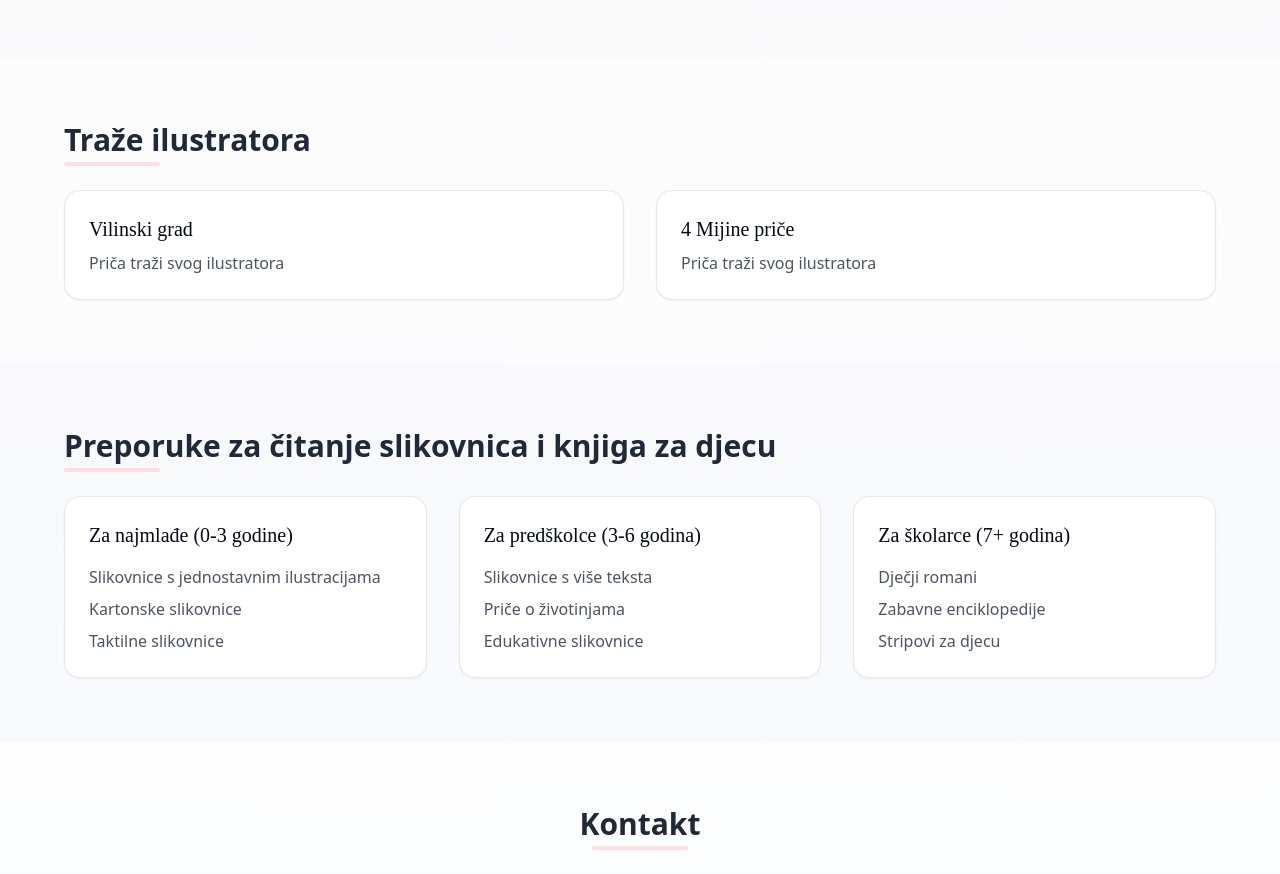
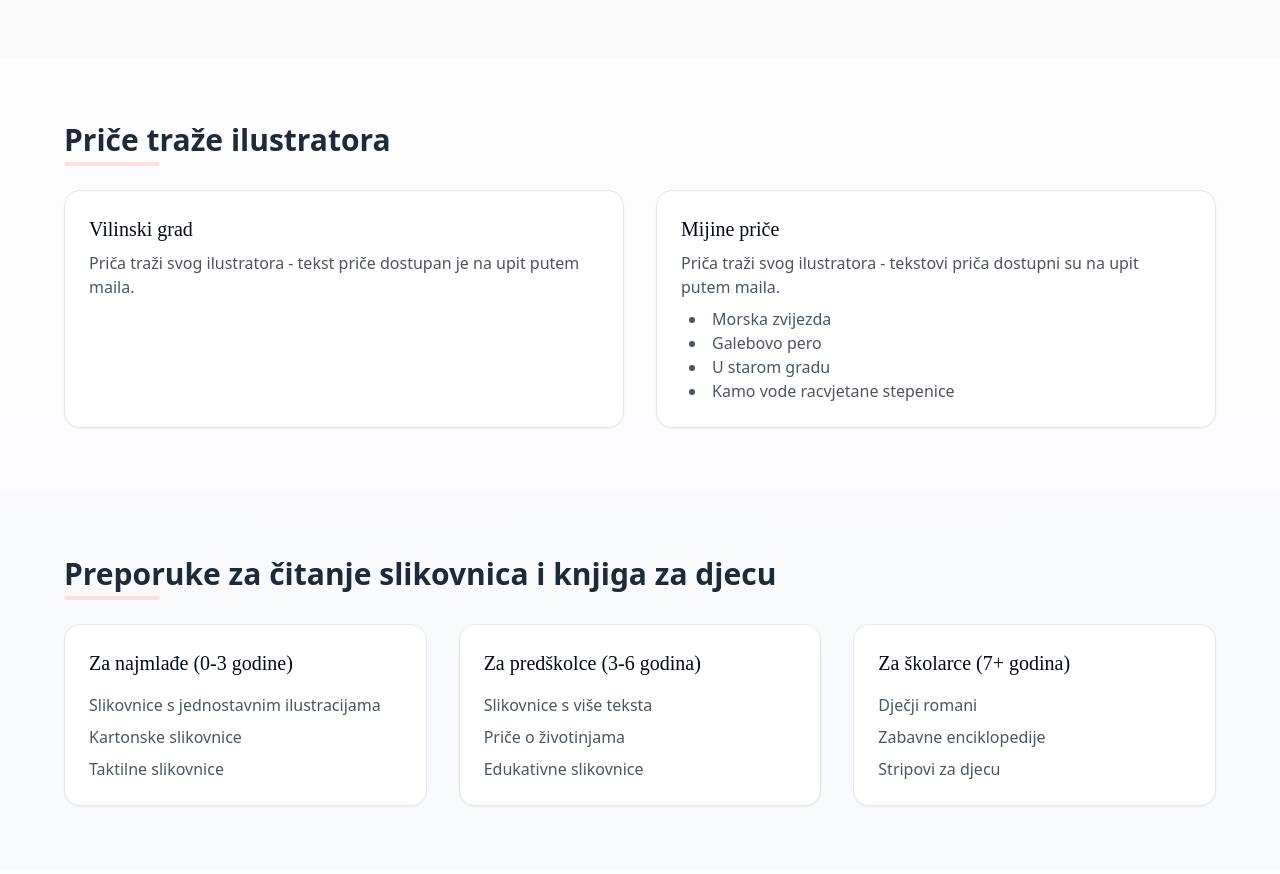
Before and after one commit to TatjanaRozalijaOvcar/pastel-storyland, a React (Vite) app: page / in a window 1280 px wide. Shown: the part 1740-2614 px from the top of the page. Built offline with nearby package versions, Linux system fonts and the light colour scheme.

Commit message:
Update "Looking for Illustrators" section
Updated the "Looking for Illustrators" section title and descriptions to reflect the requested changes.  Specifically, the section title was changed, and additional text was added to the descriptions of "Vilinski grad" and "Mijine priče".

```diff
--- a/src/pages/Index.tsx
+++ b/src/pages/Index.tsx
@@ -1,4 +1,3 @@
-
 import { Card } from "@/components/ui/card";
 import { Button } from "@/components/ui/button";
 import { BookOpen, Mail, Library } from "lucide-react";
@@ -98,15 +97,21 @@ const Index = () => {
       {/* Looking for Illustrators */}
       <section className="page-section bg-white/50" style={{ "--section-delay": "3" } as React.CSSProperties}>
         <div className="max-w-6xl mx-auto">
-          <h2 className="section-title">Traže ilustratora</h2>
+          <h2 className="section-title">Priče traže ilustratora</h2>
           <div className="grid grid-cols-1 md:grid-cols-2 gap-8">
             <Card className="book-card">
               <h3 className="font-playfair text-xl mb-2">Vilinski grad</h3>
-              <p className="text-gray-600">Priča traži svog ilustratora</p>
+              <p className="text-gray-600">Priča traži svog ilustratora - tekst priče dostupan je na upit putem maila.</p>
             </Card>
             <Card className="book-card">
-              <h3 className="font-playfair text-xl mb-2">4 Mijine priče</h3>
-              <p className="text-gray-600">Priča traži svog ilustratora</p>
+              <h3 className="font-playfair text-xl mb-2">Mijine priče</h3>
+              <p className="text-gray-600 mb-2">Priča traži svog ilustratora - tekstovi priča dostupni su na upit putem maila.</p>
+              <ul className="text-gray-600 list-disc list-inside ml-2">
+                <li>Morska zvijezda</li>
+                <li>Galebovo pero</li>
+                <li>U starom gradu</li>
+                <li>Kamo vode racvjetane stepenice</li>
+              </ul>
             </Card>
           </div>
         </div>
```
